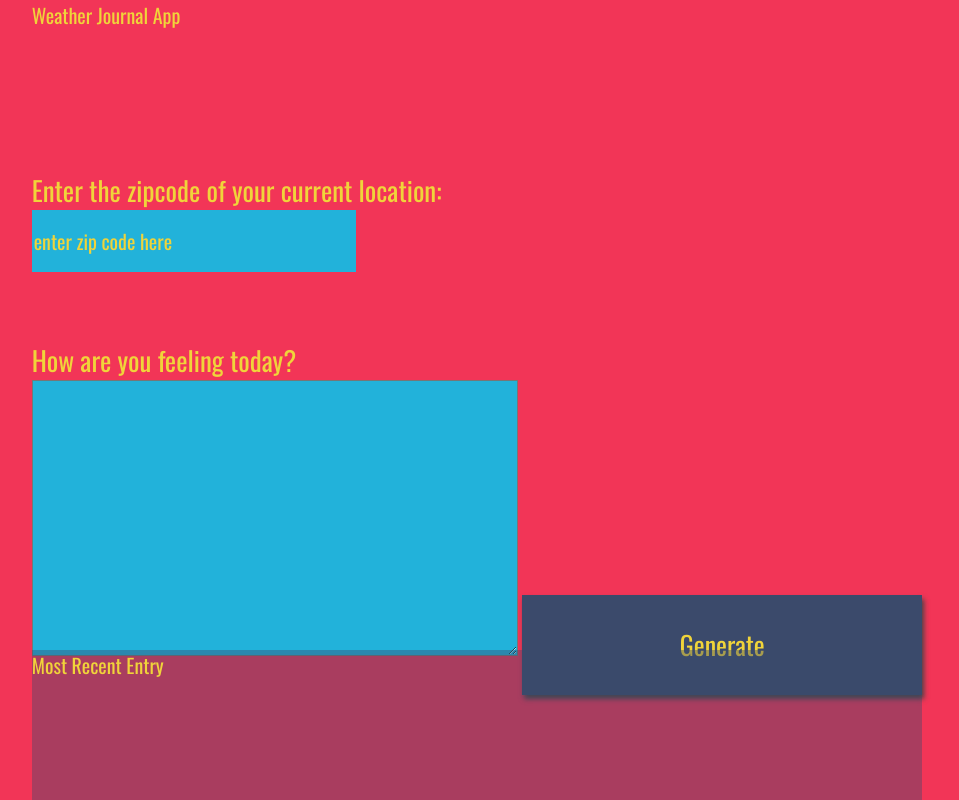
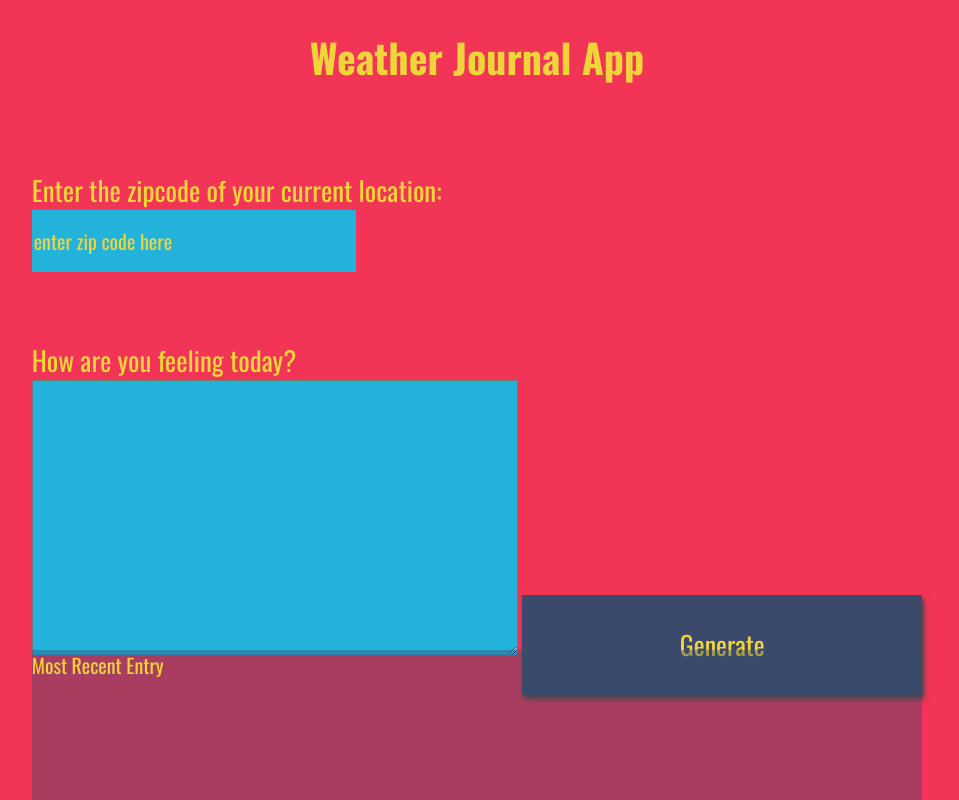
Before and after one commit to reyrey16/fend-weather-journal-app, a website: page website/index.html in a window 1280 px wide. Shown: the whole page, without its empty margins (163-1122 px from the left). Drawn offline with nearby package versions, Linux system fonts and the light colour scheme; a web font is replaced by a local one.

Commit message:
style: Header

```diff
--- a/website/index.html
+++ b/website/index.html
@@ -10,7 +10,7 @@
 
 <div id="app">
   <div class="holder headline">
-    Weather Journal App
+    <h1>Weather Journal App</h1>
   </div>
   <div class="holder zip">
     <label for="zip">Enter the zipcode of your current location:</label>
--- a/website/style.css
+++ b/website/style.css
@@ -42,6 +42,7 @@ body{
 }
 
 .headline {
+  text-align: center;
 
 }
 .title{
@@ -76,7 +77,7 @@ button{
     box-shadow: 2px 4px 5px #444;
 }
 h1{
-    font-size: 36px;
+    font-size: 2em;
 }
 
 textarea{
```
Lines whose indentation alone changed are shown as unchanged.
